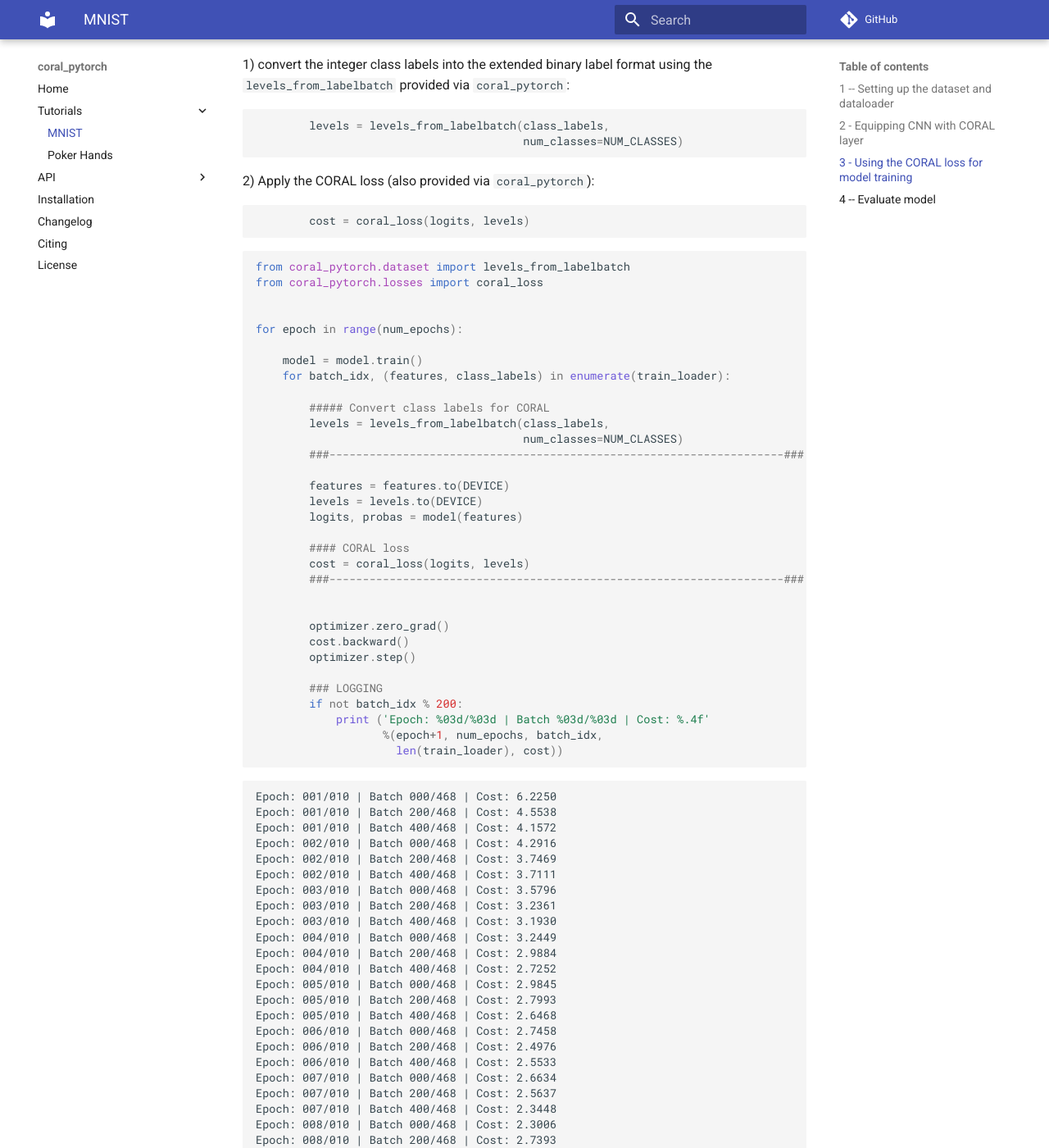
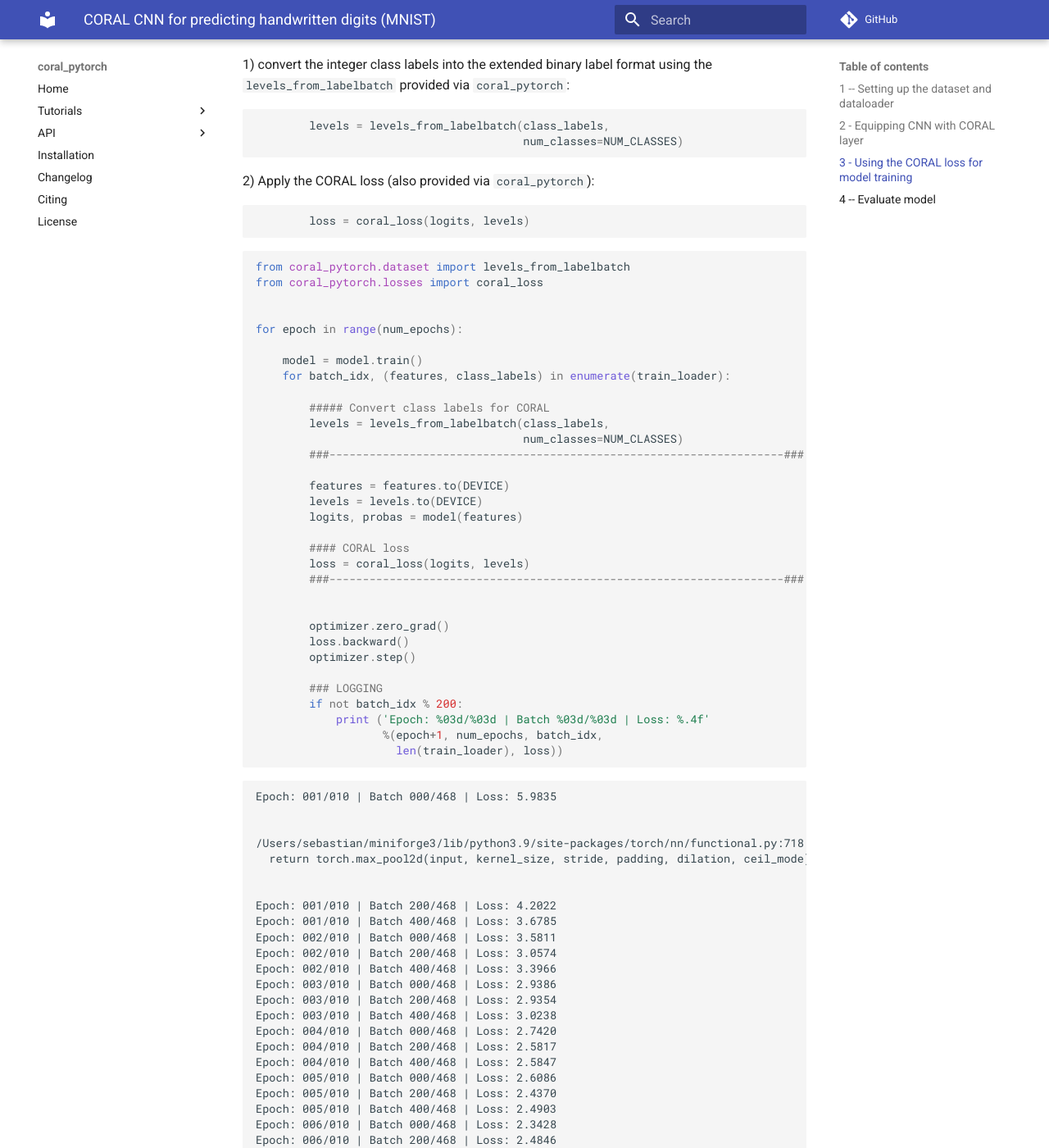
Before and after one commit to Raschka-research-group/coral-pytorch, an MkDocs documentation site: the page built from docs/tutorials/CORAL_mnist.md, in a window 1280 px wide and 1400 px high, scrolled down 3062 px. Shown: the whole window at 82% size. Built offline with MkDocs 1.6.1 and Material for MkDocs 9.7.7, drawn with Linux system fonts in a browser that asks for light colours; comment, search, counter and statistics services are not loaded; some of the changed text lies outside the part shown.

````diff
--- a/coral_pytorch/__init__.py
+++ b/coral_pytorch/__init__.py
@@ -4,4 +4,4 @@
 #
 # License: MIT
 
-__version__ = '1.1.0'
+__version__ = '1.2.0dev0'
--- a/docs/tutorials/mnist.md
+++ b/docs/tutorials/CORAL_mnist.md
@@ -153,7 +153,7 @@ During training, all you need to do is to
 2) Apply the CORAL loss (also provided via `coral_pytorch`):
 
 ```python
-        cost = coral_loss(logits, levels)
+        loss = coral_loss(logits, levels)
 ```
 
 
@@ -178,51 +178,57 @@ for epoch in range(num_epochs):
         logits, probas = model(features)
 
         #### CORAL loss
-        cost = coral_loss(logits, levels)
+        loss = coral_loss(logits, levels)
         ###--------------------------------------------------------------------###
 
 
         optimizer.zero_grad()
-        cost.backward()
+        loss.backward()
         optimizer.step()
 
         ### LOGGING
         if not batch_idx % 200:
-            print ('Epoch: %03d/%03d | Batch %03d/%03d | Cost: %.4f'
+            print ('Epoch: %03d/%03d | Batch %03d/%03d | Loss: %.4f'
                    %(epoch+1, num_epochs, batch_idx,
-                     len(train_loader), cost))
+                     len(train_loader), loss))
 ```
 
-    Epoch: 001/010 | Batch 000/468 | Cost: 6.2250
-    Epoch: 001/010 | Batch 200/468 | Cost: 4.5538
-    Epoch: 001/010 | Batch 400/468 | Cost: 4.1572
-    Epoch: 002/010 | Batch 000/468 | Cost: 4.2916
-    Epoch: 002/010 | Batch 200/468 | Cost: 3.7469
-    Epoch: 002/010 | Batch 400/468 | Cost: 3.7111
-    Epoch: 003/010 | Batch 000/468 | Cost: 3.5796
-    Epoch: 003/010 | Batch 200/468 | Cost: 3.2361
-    Epoch: 003/010 | Batch 400/468 | Cost: 3.1930
-    Epoch: 004/010 | Batch 000/468 | Cost: 3.2449
-    Epoch: 004/010 | Batch 200/468 | Cost: 2.9884
-    Epoch: 004/010 | Batch 400/468 | Cost: 2.7252
-    Epoch: 005/010 | Batch 000/468 | Cost: 2.9845
-    Epoch: 005/010 | Batch 200/468 | Cost: 2.7993
-    Epoch: 005/010 | Batch 400/468 | Cost: 2.6468
-    Epoch: 006/010 | Batch 000/468 | Cost: 2.7458
-    Epoch: 006/010 | Batch 200/468 | Cost: 2.4976
-    Epoch: 006/010 | Batch 400/468 | Cost: 2.5533
-    Epoch: 007/010 | Batch 000/468 | Cost: 2.6634
-    Epoch: 007/010 | Batch 200/468 | Cost: 2.5637
-    Epoch: 007/010 | Batch 400/468 | Cost: 2.3448
-    Epoch: 008/010 | Batch 000/468 | Cost: 2.3006
-    Epoch: 008/010 | Batch 200/468 | Cost: 2.7393
-    Epoch: 008/010 | Batch 400/468 | Cost: 2.1759
-    Epoch: 009/010 | Batch 000/468 | Cost: 2.3998
-    Epoch: 009/010 | Batch 200/468 | Cost: 2.2425
-    Epoch: 009/010 | Batch 400/468 | Cost: 2.1656
-    Epoch: 010/010 | Batch 000/468 | Cost: 2.3247
-    Epoch: 010/010 | Batch 200/468 | Cost: 2.3120
-    Epoch: 010/010 | Batch 400/468 | Cost: 2.4770
+    Epoch: 001/010 | Batch 000/468 | Loss: 5.9835
+
+
+    /Users/sebastian/miniforge3/lib/python3.9/site-packages/torch/nn/functional.py:718: UserWarning: Named tensors and all their associated APIs are an experimental feature and subject to change. Please do not use them for anything important until they are released as stable. (Triggered internally at  /tmp/pip-req-build-gqmopi53/c10/core/TensorImpl.h:1156.)
+      return torch.max_pool2d(input, kernel_size, stride, padding, dilation, ceil_mode)
+
+
+    Epoch: 001/010 | Batch 200/468 | Loss: 4.2022
+    Epoch: 001/010 | Batch 400/468 | Loss: 3.6785
+    Epoch: 002/010 | Batch 000/468 | Loss: 3.5811
+    Epoch: 002/010 | Batch 200/468 | Loss: 3.0574
+    Epoch: 002/010 | Batch 400/468 | Loss: 3.3966
+    Epoch: 003/010 | Batch 000/468 | Loss: 2.9386
+    Epoch: 003/010 | Batch 200/468 | Loss: 2.9354
+    Epoch: 003/010 | Batch 400/468 | Loss: 3.0238
+    Epoch: 004/010 | Batch 000/468 | Loss: 2.7420
+    Epoch: 004/010 | Batch 200/468 | Loss: 2.5817
+    Epoch: 004/010 | Batch 400/468 | Loss: 2.5847
+    Epoch: 005/010 | Batch 000/468 | Loss: 2.6086
+    Epoch: 005/010 | Batch 200/468 | Loss: 2.4370
+    Epoch: 005/010 | Batch 400/468 | Loss: 2.4903
+    Epoch: 006/010 | Batch 000/468 | Loss: 2.3428
+    Epoch: 006/010 | Batch 200/468 | Loss: 2.4846
+    Epoch: 006/010 | Batch 400/468 | Loss: 2.3392
+    Epoch: 007/010 | Batch 000/468 | Loss: 2.4983
+    Epoch: 007/010 | Batch 200/468 | Loss: 2.4828
+    Epoch: 007/010 | Batch 400/468 | Loss: 2.2048
+    Epoch: 008/010 | Batch 000/468 | Loss: 2.3902
+    Epoch: 008/010 | Batch 200/468 | Loss: 2.2189
+    Epoch: 008/010 | Batch 400/468 | Loss: 2.1895
+    Epoch: 009/010 | Batch 000/468 | Loss: 2.2189
+    Epoch: 009/010 | Batch 200/468 | Loss: 2.1120
+    Epoch: 009/010 | Batch 400/468 | Loss: 2.1923
+    Epoch: 010/010 | Batch 000/468 | Loss: 2.1188
+    Epoch: 010/010 | Batch 200/468 | Loss: 2.0416
+    Epoch: 010/010 | Batch 400/468 | Loss: 1.9729
 
 
 ## 4 -- Evaluate model
````
Also changed, not shown: other parts of docs/tutorials/CORAL_mnist.md (+2 -2 lines), README.md (+1 -1 lines), docs/CHANGELOG.md (+23 -0 lines), docs/tutorials/CORAL_poker.md (renamed from docs/tutorials/poker.md, +25 -25 lines), docs/tutorials/CORN_mnist.md (added, +262 -0 lines), docs/tutorials/CORAL_mnist.ipynb (added), docs/tutorials/CORAL_poker.ipynb, docs/tutorials/CORN_mnist.ipynb, 6 other files.
